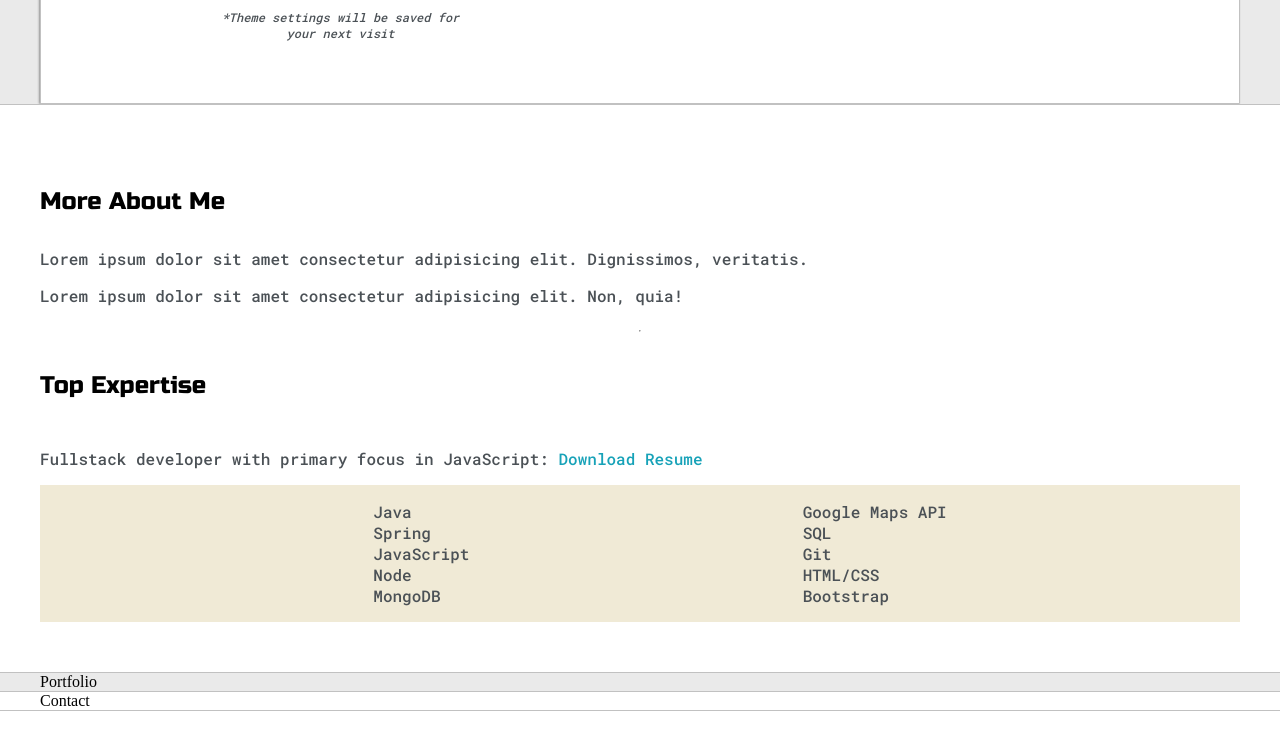
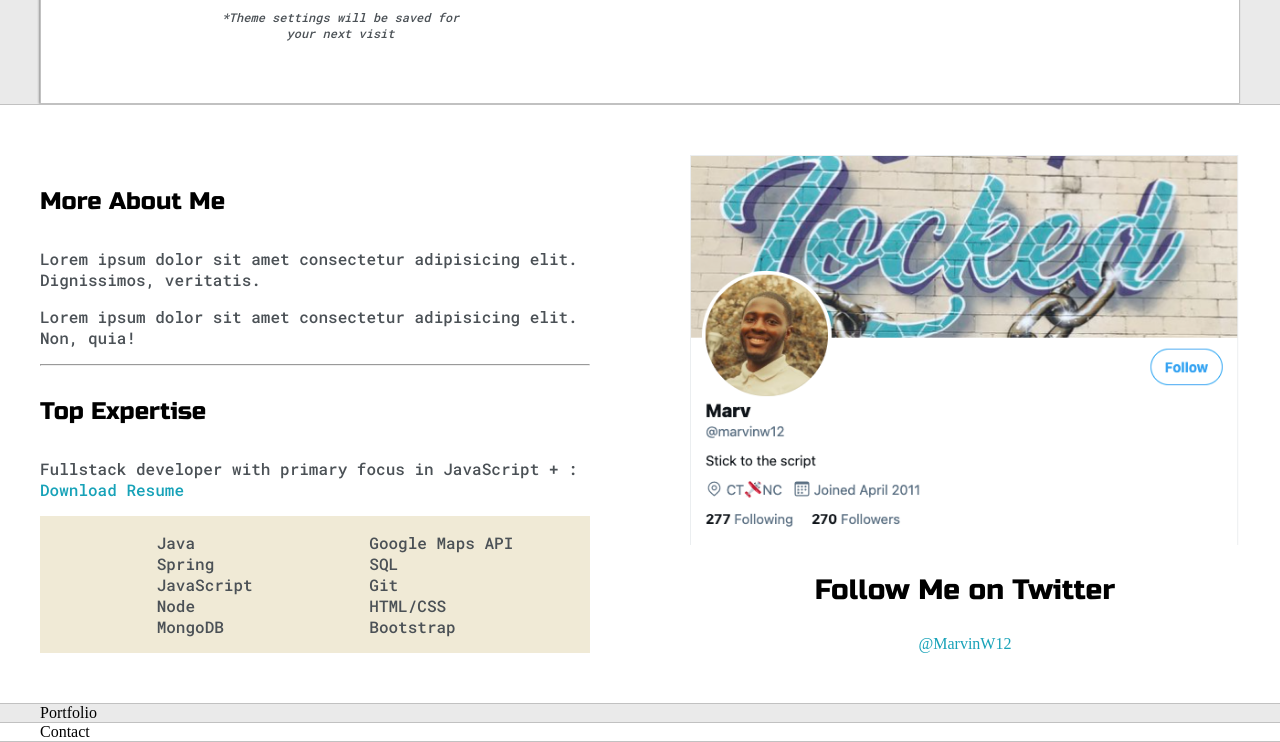
Before and after one commit to marvinw12/NewPortfolio, a plain HTML site: page index.html in a window 1280 px wide. Shown: the part 576-1318 px from the top of the page. Before the commit the page ends 1287 px from the top, so only its background shows below. Drawn offline with Linux system fonts and the light colour scheme.

Commit message:
completed about section

```diff
--- a/index.html
+++ b/index.html
@@ -78,10 +78,9 @@
               Lorem ipsum dolor sit amet consectetur adipisicing elit. Non,
               quia!
             </p>
-          </div>
           <hr>
           <h4>Top Expertise</h4>
-          <p>Fullstack developer with primary focus in JavaScript: <a target="_blank" href="#">Download Resume</a></p>
+          <p>Fullstack developer with primary focus in JavaScript + : <a target="_blank" href="#">Download Resume</a></p>
           <div id="skills">
               <ul>
                   <li>Java</li>
@@ -98,8 +97,12 @@
                 <li>Bootstrap</li>
             </ul>
           </div>
-
-          <div class="social-links"></div>
+          </div>
+          <div class="social-links">
+            <img id="social_img" src="images/twitpic.png" alt="">
+            <h3>Follow Me on Twitter</h3>
+            <a target="_blank" href="#">@MarvinW12</a>
+        </div>
         </div>
       </div>
     </section>
--- a/styles.css
+++ b/styles.css
@@ -278,15 +278,27 @@ h6 {
 
 .about-wrapper {
     display: grid;
-    grid-template-columns: repeat(auto-fit, minmiax(320px, 1fr));
+    grid-template-columns: repeat(auto-fit, minmax(320px, 1fr));
     padding-top: 50px;
     padding-bottom: 50px;
+    gap: 100px;
 }
 
 #skills {
     display: flex;
     justify-content: space-evenly;
     background-color: var(--previewShadow);
+}
+
+.social-links {
+    display: grid;
+    align-content: center;
+    text-align: center;
+
+}
+
+#social_img {
+    width: 100%;
 }
 
 @media screen and (max-width: 1200px) {
```
Also changed, not shown: images/twitpic.png (added), 2 other files.
